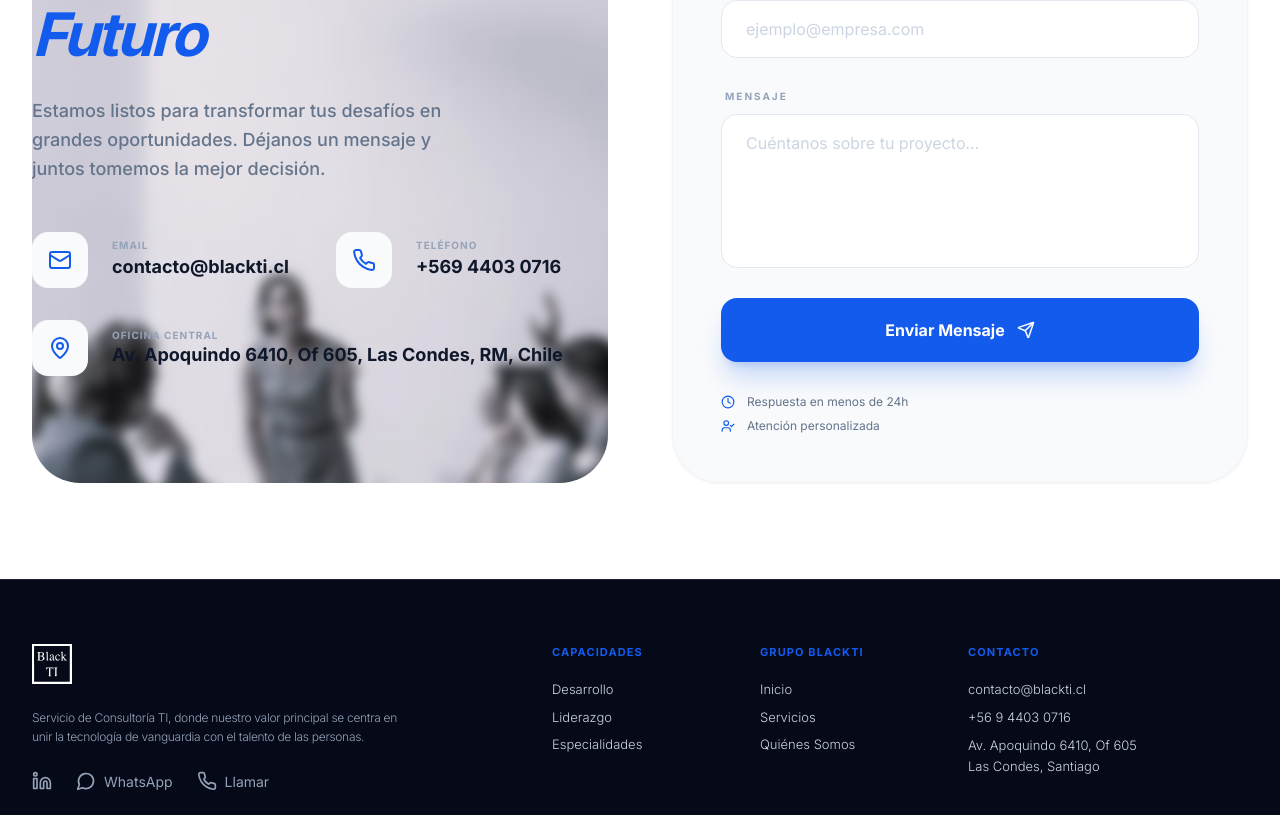
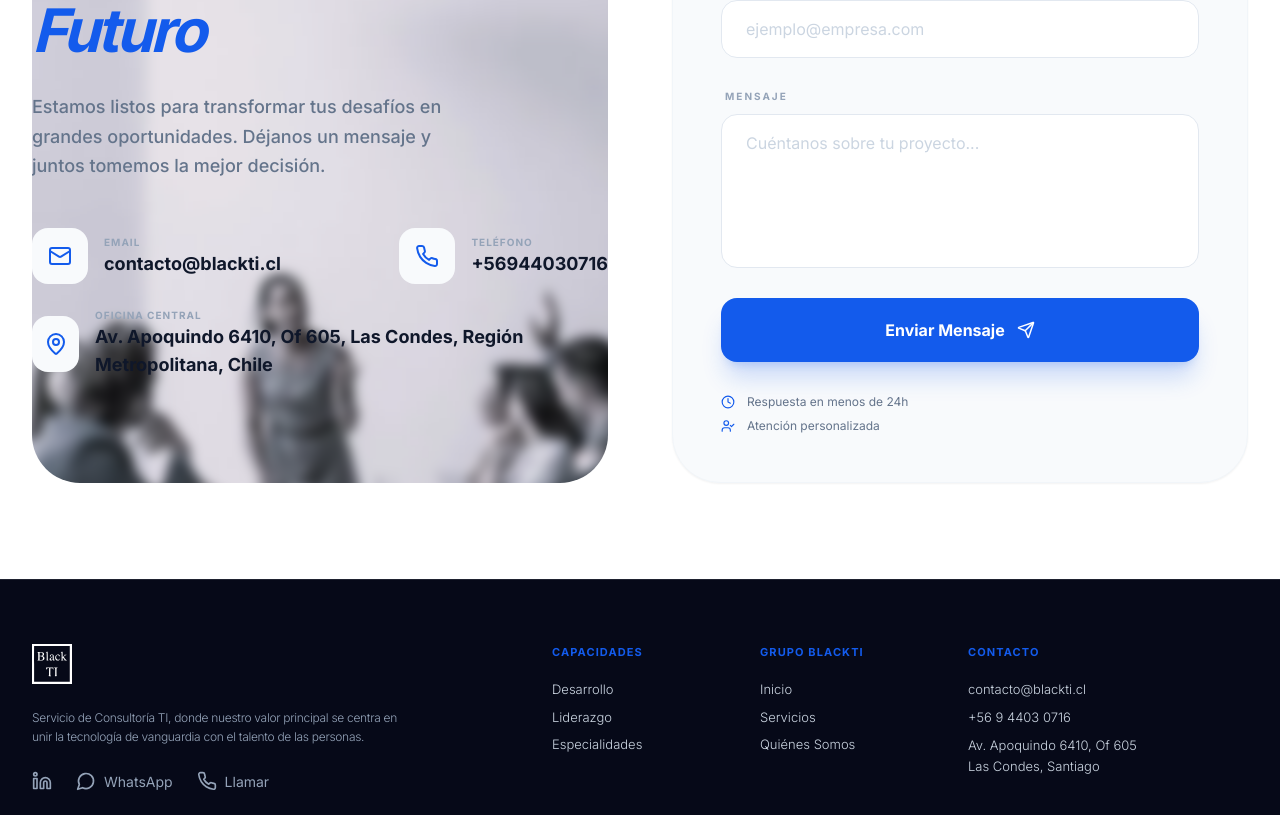
Before and after one commit to asinomas/paginaultima, a React (Vite) app in the folder Pagina_ultima/: page / in a window 1280 px wide. Shown: the part 8536-9351 px from the top of the page. Built offline with nearby package versions, Linux system fonts and the light colour scheme; no server answers.

Commit message:
Update ContactDetail.tsx

```diff
--- a/Pagina_ultima/src/components/ContactDetail.tsx
+++ b/Pagina_ultima/src/components/ContactDetail.tsx
@@ -1,39 +1,14 @@
-import React, { useEffect, useRef, useState } from 'react';
-import {
-  Mail,
-  Phone,
-  MapPin,
-  Send,
-  CheckCircle2,
-  Clock,
-  UserCheck,
-} from 'lucide-react';
+import React, { useState } from 'react';
+import { Mail, Phone, MapPin, Send, CheckCircle2, Clock, UserCheck } from 'lucide-react';
+import { motion } from 'framer-motion';
 
 const ContactDetail: React.FC = () => {
   const [isSubmitting, setIsSubmitting] = useState(false);
   const [isSent, setIsSent] = useState(false);
 
   const EMAIL_DE_RECEPCION = 'contacto@blackti.cl';
-
-  /* ---------------- STAGGER (IntersectionObserver) ---------------- */
-  const itemsRef = useRef<(HTMLDivElement | null)[]>([]);
-
-  useEffect(() => {
-    const observer = new IntersectionObserver(
-      (entries) => {
-        entries.forEach((entry) => {
-          if (entry.isIntersecting) {
-            entry.target.classList.add('animate-in');
-            observer.unobserve(entry.target);
-          }
-        });
-      },
-      { threshold: 0.3 }
-    );
-
-    itemsRef.current.forEach((el) => el && observer.observe(el));
-    return () => observer.disconnect();
-  }, []);
+  const TELEFONO = '+56944030716';
+  const DIRECCION = 'Av. Apoquindo 6410, Of 605, Las Condes, Región Metropolitana, Chile';
 
   const handleSubmit = async (e: React.FormEvent<HTMLFormElement>) => {
     e.preventDefault();
@@ -46,22 +21,29 @@ const ContactDetail: React.FC = () => {
     }, 1500);
   };
 
+  const itemVariants = {
+    hidden: { opacity: 0, y: 20 },
+    visible: (i: number) => ({
+      opacity: 1,
+      y: 0,
+      transition: { delay: i * 0.15, duration: 0.5 }
+    })
+  };
+
   return (
     <div className="bg-white pt-16 pb-24 antialiased">
       <div className="container mx-auto max-w-7xl px-6 lg:px-8">
         <div className="grid grid-cols-1 lg:grid-cols-2 gap-16 items-start">
 
-          {/* COLUMNA IZQUIERDA */}
+          {/* IZQUIERDA */}
           <div className="relative h-full w-full rounded-[3rem] overflow-hidden">
             <div
-              className="absolute inset-0 bg-cover bg-center blur-sm scale-[1.4]"
-              style={{ backgroundImage: "url(/images/contact.webp)" }}
-            />
+              className="absolute inset-0 bg-cover bg-center rounded-[3rem] overflow-hidden blur-sm scale-[1.4]"
+              style={{ backgroundImage: "url(/images/contact.webp)", borderRadius: "3rem" }}
+            ></div>
 
             <div className="relative z-10 flex flex-col justify-center h-full p-6 lg:p-0">
-              <h4 className="text-[#135bec] font-bold uppercase tracking-[0.2em] text-[11px] mb-4">
-                Hablemos hoy
-              </h4>
+              <h4 className="text-[#135bec] font-bold uppercase tracking-[0.2em] text-[11px] mb-4">Hablemos hoy</h4>
 
               <h2 className="text-5xl lg:text-6xl font-black text-slate-900 mb-8 tracking-tighter leading-tight">
                 Diseñemos el <br />
@@ -73,71 +55,75 @@ const ContactDetail: React.FC = () => {
                 Déjanos un mensaje y juntos tomemos la mejor decisión.
               </p>
 
-              {/* INFO DE CONTACTO CON GRID + STAGGER */}
-              <div className="grid grid-cols-1 md:grid-cols-2 gap-8">
-
+              {/* Contact Info */}
+              <div className="space-y-6">
+                {/* EMAIL + TELEFONO (responsive) */}
+                <motion.div
+                  className="flex flex-col lg:flex-row lg:items-start lg:gap-8"
+                  initial="hidden"
+                  whileInView="visible"
+                  viewport={{ once: true }}
+                >
                   {/* EMAIL */}
-                <div
-                  ref={(el) => (itemsRef.current[0] = el)}
-                  className="contact-item flex items-center gap-6"
-                  style={{ transitionDelay: '0ms' }}
+                  <motion.a
+                    href={`mailto:${EMAIL_DE_RECEPCION}`}
+                    className="group flex items-center gap-4 cursor-pointer flex-1"
+                    custom={0}
+                    variants={itemVariants}
                   >
-                  <div className="size-14 rounded-2xl bg-slate-50 flex items-center justify-center text-[#135bec]">
+                    <div className="size-14 rounded-2xl bg-slate-50 flex items-center justify-center text-[#135bec] group-hover:bg-[#135bec] group-hover:text-white transition-all duration-300">
                       <Mail size={24} />
                     </div>
                     <div>
-                    <p className="text-[10px] font-black text-slate-400 uppercase tracking-widest">
-                      Email
-                    </p>
-                    <p className="text-slate-900 font-bold text-lg">
-                      {EMAIL_DE_RECEPCION}
-                    </p>
+                      <p className="text-[10px] font-black text-slate-400 uppercase tracking-widest">Email</p>
+                      <p className="text-slate-900 font-bold text-lg">{EMAIL_DE_RECEPCION}</p>
                     </div>
-                </div>
+                  </motion.a>
 
-                {/* TELÉFONO */}
-                <div
-                  ref={(el) => (itemsRef.current[1] = el)}
-                  className="contact-item flex items-center gap-6"
-                  style={{ transitionDelay: '120ms' }}
+                  {/* TELEFONO */}
+                  <motion.a
+                    href={`https://wa.me/${TELEFONO.replace(/\D/g, '')}`}
+                    target="_blank"
+                    rel="noopener noreferrer"
+                    className="group flex items-center gap-4 cursor-pointer mt-4 lg:mt-0"
+                    custom={1}
+                    variants={itemVariants}
                   >
-                  <div className="size-14 rounded-2xl bg-slate-50 flex items-center justify-center text-[#135bec]">
+                    <div className="size-14 rounded-2xl bg-slate-50 flex items-center justify-center text-[#135bec] group-hover:bg-[#135bec] group-hover:text-white transition-all duration-300">
                       <Phone size={24} />
                     </div>
                     <div>
-                    <p className="text-[10px] font-black text-slate-400 uppercase tracking-widest">
-                      Teléfono
-                    </p>
-                    <p className="text-slate-900 font-bold text-lg">
-                      +569 4403 0716
-                    </p>
+                      <p className="text-[10px] font-black text-slate-400 uppercase tracking-widest">Teléfono</p>
+                      <p className="text-slate-900 font-bold text-lg">{TELEFONO}</p>
                     </div>
-                </div>
+                  </motion.a>
+                </motion.div>
 
-                {/* OFICINA */}
-                <div
-                  ref={(el) => (itemsRef.current[2] = el)}
-                  className="contact-item flex items-center gap-6 md:col-span-2"
-                  style={{ transitionDelay: '240ms' }}
+                {/* DIRECCIÓN */}
+                <motion.a
+                  href={`https://www.google.com/maps?q=${encodeURIComponent(DIRECCION)}`}
+                  target="_blank"
+                  rel="noopener noreferrer"
+                  className="group flex items-center gap-4 cursor-pointer"
+                  custom={2}
+                  variants={itemVariants}
+                  initial="hidden"
+                  whileInView="visible"
+                  viewport={{ once: true }}
                 >
-                  <div className="size-14 rounded-2xl bg-slate-50 flex items-center justify-center text-[#135bec]">
+                  <div className="size-14 rounded-2xl bg-slate-50 flex items-center justify-center text-[#135bec] group-hover:bg-[#135bec] group-hover:text-white transition-all duration-300">
                     <MapPin size={24} />
                   </div>
                   <div>
-                    <p className="text-[10px] font-black text-slate-400 uppercase tracking-widest">
-                      Oficina Central
-                    </p>
-                    <p className="text-slate-900 font-bold text-lg leading-snug">
-                      Av. Apoquindo 6410, Of 605, Las Condes, RM, Chile
-                    </p>
+                    <p className="text-[10px] font-black text-slate-400 uppercase tracking-widest">Oficina Central</p>
+                    <p className="text-slate-900 font-bold text-lg">{DIRECCION}</p>
                   </div>
-                </div>
-
+                </motion.a>
               </div>
             </div>
           </div>
 
-          {/* COLUMNA DERECHA – FORMULARIO ORIGINAL */}
+          {/* DERECHA */}
           <div className="relative group">
             <div className="bg-slate-50 p-8 lg:p-12 rounded-[3rem] border border-slate-100 relative overflow-hidden min-h-[500px] flex flex-col justify-center shadow-sm">
 
@@ -147,9 +133,7 @@ const ContactDetail: React.FC = () => {
                     src="./images/hero-image-speed.webp"
                     alt="Enviando"
                     className="w-auto h-auto max-w-md object-contain opacity-20 -translate-y-10"
-                    onError={(e) => {
-                      (e.target as HTMLImageElement).style.display = 'none';
-                    }}
+                    onError={(e) => {(e.target as HTMLImageElement).style.display = 'none';}}
                   />
                 </div>
               )}
@@ -159,9 +143,7 @@ const ContactDetail: React.FC = () => {
                   <div className="size-24 bg-blue-100 text-blue-600 rounded-full flex items-center justify-center mb-8 border border-blue-200 shadow-lg shadow-blue-500/10">
                     <CheckCircle2 size={52} strokeWidth={2.5} />
                   </div>
-                  <h3 className="text-3xl font-black text-slate-900 mb-4 tracking-tight">
-                    ¡Mensaje Enviado!
-                  </h3>
+                  <h3 className="text-3xl font-black text-slate-900 mb-4 tracking-tight">¡Mensaje Enviado!</h3>
                   <p className="text-slate-500 text-lg max-w-[280px] mb-10 leading-relaxed">
                     Gracias por confiar en nosotros. Te contactaremos a la brevedad.
                   </p>
@@ -175,33 +157,28 @@ const ContactDetail: React.FC = () => {
               )}
 
               <form onSubmit={handleSubmit} className="space-y-6 relative z-10">
-                {/* === EL FORMULARIO QUEDA EXACTAMENTE COMO LO TENÍAS === */}
                 <div className="space-y-2">
                   <label htmlFor="contact-name" className="text-[10px] font-black text-slate-400 uppercase tracking-[0.2em] ml-1">Nombre Completo</label>
-                  <input id="contact-name" name="name" autoComplete="name" required type="text" placeholder="Tu nombre" className="w-full bg-white border border-slate-200 rounded-2xl px-6 py-4 text-slate-900 focus:ring-2 focus:ring-[#135bec] focus:border-transparent outline-none transition-all placeholder:text-slate-300" />
+                  <input id="contact-name" name="name" autoComplete="name" required type="text" placeholder="Tu nombre" className="w-full bg-white border border-slate-200 rounded-2xl px-6 py-4 text-slate-900 focus:ring-2 focus:ring-[#135bec] focus:border-transparent outline-none transition-all placeholder:text-slate-300"/>
                 </div>
                 <div className="space-y-2">
                   <label htmlFor="contact-email" className="text-[10px] font-black text-slate-400 uppercase tracking-[0.2em] ml-1">Email Corporativo</label>
-                  <input id="contact-email" name="email" autoComplete="email" required type="email" placeholder="ejemplo@empresa.com" className="w-full bg-white border border-slate-200 rounded-2xl px-6 py-4 text-slate-900 focus:ring-2 focus:ring-[#135bec] focus:border-transparent outline-none transition-all placeholder:text-slate-300" />
+                  <input id="contact-email" name="email" autoComplete="email" required type="email" placeholder="ejemplo@empresa.com" className="w-full bg-white border border-slate-200 rounded-2xl px-6 py-4 text-slate-900 focus:ring-2 focus:ring-[#135bec] focus:border-transparent outline-none transition-all placeholder:text-slate-300"/>
                 </div>
                 <div className="space-y-2">
                   <label htmlFor="contact-message" className="text-[10px] font-black text-slate-400 uppercase tracking-[0.2em] ml-1">Mensaje</label>
-                  <textarea id="contact-message" name="message" autoComplete="off" required rows={5} placeholder="Cuéntanos sobre tu proyecto..." className="w-full bg-white border border-slate-200 rounded-2xl px-6 py-4 text-slate-900 focus:ring-2 focus:ring-[#135bec] focus:border-transparent outline-none transition-all placeholder:text-slate-300 resize-none" />
+                  <textarea id="contact-message" name="message" autoComplete="off" required rows={5} placeholder="Cuéntanos sobre tu proyecto..." className="w-full bg-white border border-slate-200 rounded-2xl px-6 py-4 text-slate-900 focus:ring-2 focus:ring-[#135bec] focus:border-transparent outline-none transition-all placeholder:text-slate-300 resize-none"/>
                 </div>
                 <button type="submit" disabled={isSubmitting} className="w-full bg-[#135bec] text-white font-bold py-5 rounded-2xl shadow-xl shadow-[#135bec]/20 hover:scale-[1.02] active:scale-95 transition-all flex items-center justify-center gap-3 disabled:opacity-50 mt-4 group/btn">
-                  {isSubmitting ? 'Enviando...' : (
-                    <>
-                      Enviar Mensaje
-                      <Send size={18} className="group-hover/btn:translate-x-1 group-hover/btn:-translate-y-1 transition-transform" />
-                    </>
-                  )}
+                  {isSubmitting ? 'Enviando...' : <>Enviar Mensaje <Send size={18} className="group-hover/btn:translate-x-1 group-hover/btn:-translate-y-1 transition-transform"/></>}
                 </button>
               </form>
 
               <div className="mt-8 space-y-2 text-xs text-slate-500">
-                <div className="flex items-center gap-3"><Clock size={14} className="text-[#135bec]" /> Respuesta en menos de 24h</div>
-                <div className="flex items-center gap-3"><UserCheck size={14} className="text-[#135bec]" /> Atención personalizada</div>
+                <div className="flex items-center gap-3"><Clock size={14} className="text-[#135bec]"/> Respuesta en menos de 24h</div>
+                <div className="flex items-center gap-3"><UserCheck size={14} className="text-[#135bec]"/> Atención personalizada</div>
               </div>
+
             </div>
           </div>
 
@@ -209,15 +186,6 @@ const ContactDetail: React.FC = () => {
       </div>
 
       <style>{`
-        .contact-item {
-          opacity: 0;
-          transform: translateY(20px);
-          transition: opacity 0.6s ease, transform 0.6s ease;
-        }
-        .contact-item.animate-in {
-          opacity: 1;
-          transform: translateY(0);
-        }
         @keyframes fadeIn {
           from { opacity: 0; transform: scale(0.95); }
           to { opacity: 1; transform: scale(1); }
```
Lines whose indentation alone changed are shown as unchanged.
